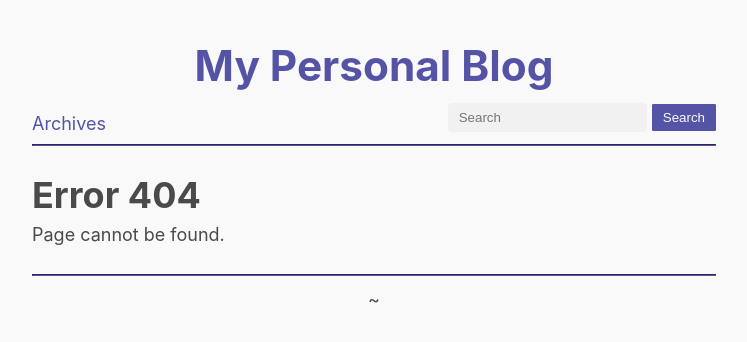
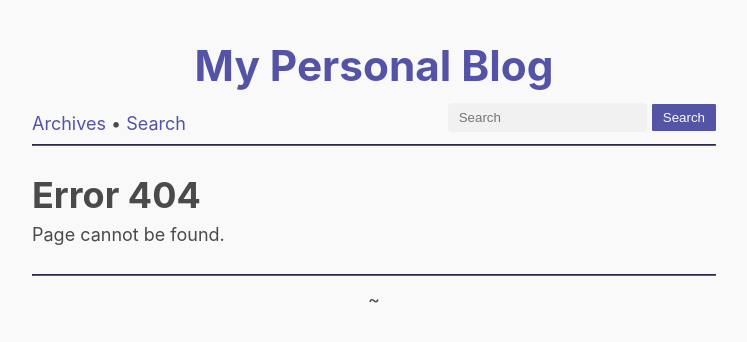
Before and after one commit to eternalseptember/rpi-test, a Django app: page /post/1/ in a window 1280 px wide. Shown: the top 342 px of the page, without its empty margins (266-1013 px from the left). Run offline with Django 5.2, Linux system fonts and the light colour scheme; data that the repository does not hold is empty.

Commit message:
setting up an advanced search form

```diff
--- /dev/null
+++ b/blog/templates/blog/advanced_search.html
@@ -0,0 +1 @@
+{% extends "blog/base.html" %}
--- a/blog/templates/blog/base.html
+++ b/blog/templates/blog/base.html
@@ -17,7 +17,8 @@
 
     <div class="top_nav_bar">
         <div class="nav_links">
-            <a href="{% url "blog_archives" %}">Archives</a>
+            <a href="{% url "blog_archives" %}">Archives</a> &#8226;
+            <a href="{% url "advanced_search" %}">Search</a>
         </div>
 
         <div class="search_form">
--- a/blog/urls.py
+++ b/blog/urls.py
@@ -6,6 +6,7 @@
     path("post/<int:pk>/", views.blog_detail, name="blog_detail"),
     path("category/<category>/", views.blog_category, name="blog_category"),
     path("search/", views.blog_search, name="blog_search"),
+    path("advanced_search", views.AdvancedSearch.as_view(), name="advanced_search"),
     path("archive/<int:year>/<int:month>/<int:day>/", views.ArchiveDayView.as_view(), name="archive_day"),
     path("archive/<int:year>/<int:month>/", views.ArchiveMonthView.as_view(), name="archive_month"),
     path("archive/<int:year>/", views.ArchiveYearView.as_view(), name="archive_year"),
--- a/blog/views.py
+++ b/blog/views.py
@@ -103,6 +103,25 @@
         "query": query
     }
     return render(request, "blog/search_results.html", context)
+
+
+
+class AdvancedSearch(TemplateView):
+    template_name = "blog/advanced_search.html"
+
+    def get_context_data(self, *args, **kwargs):
+
+
+        # Output to Template
+        site_title = '<title>My Personal Blog | Advanced Search</title>'
+        page_title = '<h2>Advanced Search</h2>'
+
+        context = {
+            "site_title": site_title,
+            "page_title": page_title,
+        }
+        return context
+
 
 
 
```
